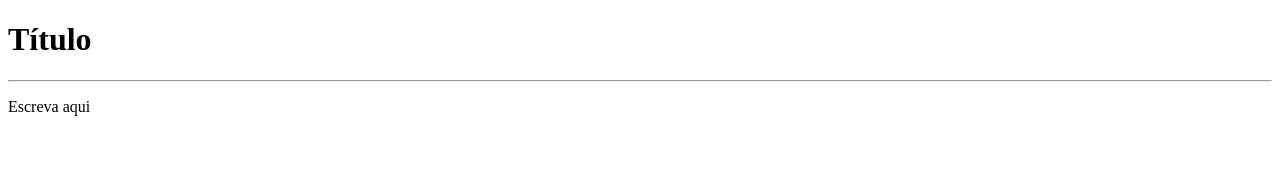
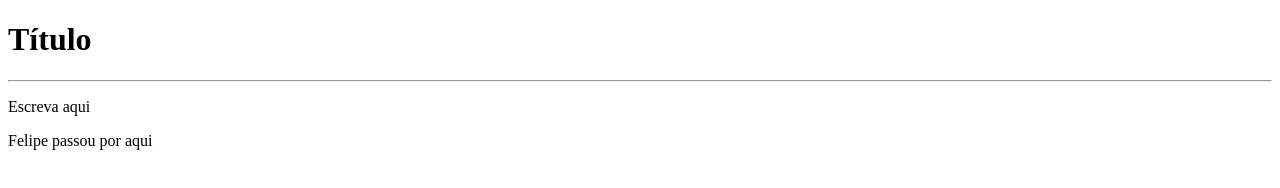
Before and after one commit to Framboezu/Tste, a plain HTML site: page index.html in a window 1280 px wide. Drawn offline with Linux system fonts and the light colour scheme.

Commit message:
Felipe passou por aqui

```diff
--- a/index.html
+++ b/index.html
@@ -10,5 +10,6 @@
     <h1>Título</h1>
     <hr>
     <p>Escreva aqui</p>
+    <p>Felipe passou por aqui</p>
 </body>
 </html>
```
